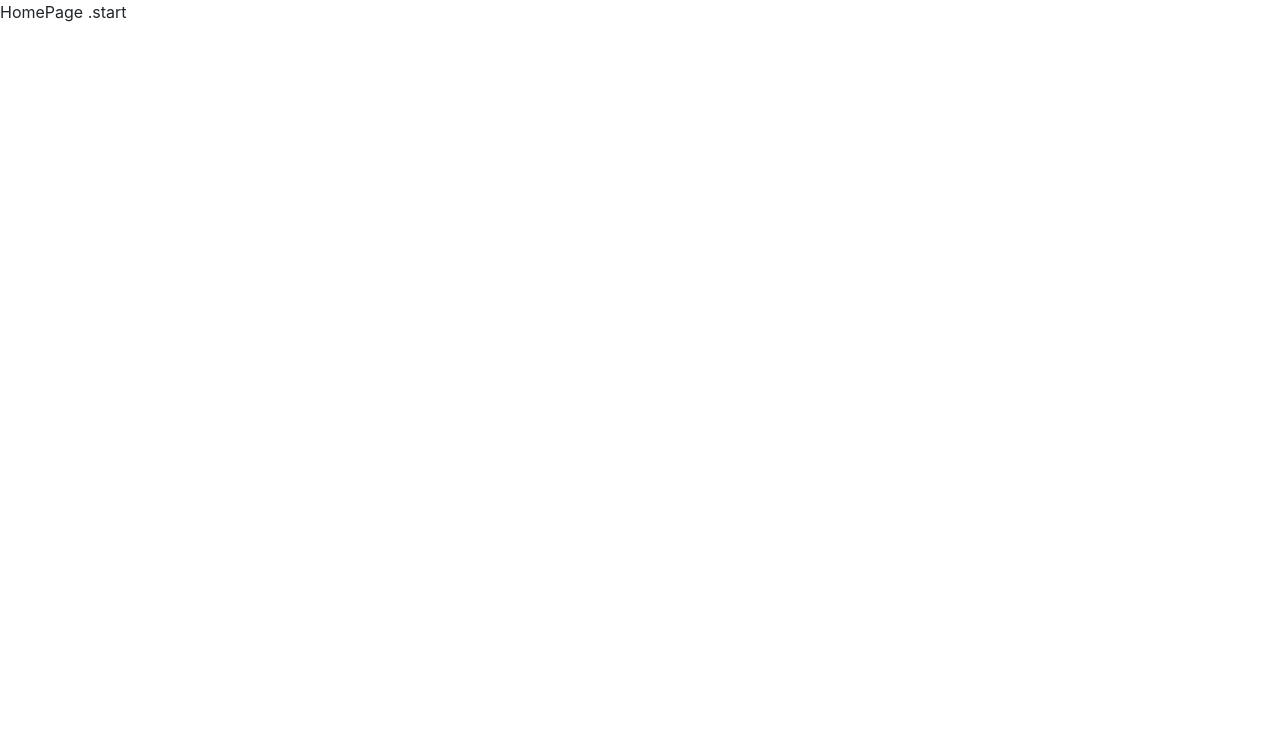
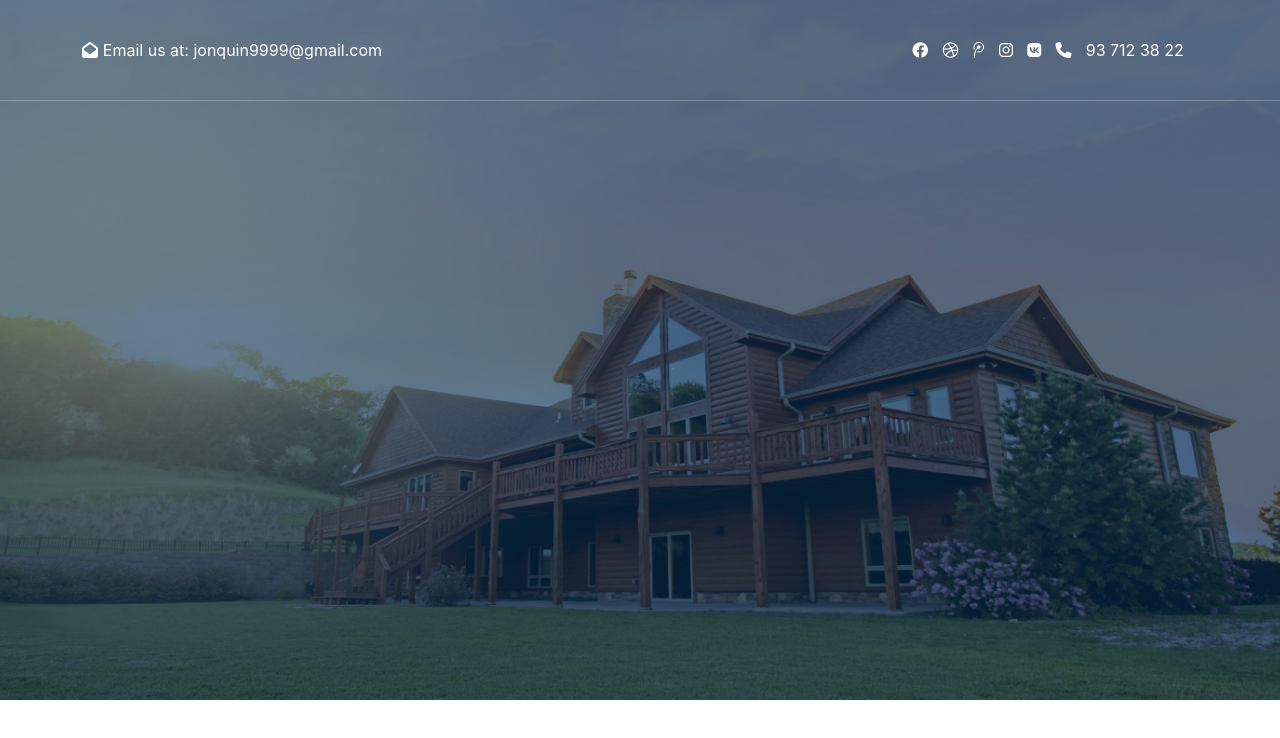
Before and after one commit to IxtiyorSadullayev/newturtkul, a React (Create React App) app in the folder front/: page / in a window 1280 px wide. Shown: the top 738 px of the page. Built offline with nearby package versions, Linux system fonts and the light colour scheme.

Commit message:
Header qismi bitdi hisob

```diff
--- a/front/src/pages/homePage/HomePage.jsx
+++ b/front/src/pages/homePage/HomePage.jsx
@@ -1,8 +1,14 @@
 import React from 'react'
-
+import Ijtimoiy from './Ijtimoiy'
+import './homepage.css'
 function HomePage() {
   return (
-    <div>HomePage .start</div>
+    <>
+      <header>
+        <Ijtimoiy />
+        <hr />
+      </header>
+    </>
   )
 }
 
--- /dev/null
+++ b/front/src/pages/homePage/Ijtimoiy.jsx
@@ -0,0 +1,25 @@
+import React from 'react';
+
+const Ijtimoiy = () =>{
+
+    return(
+        <>
+            <div className="container ijtimoiy">
+                <div className="ijtimoiy_email">
+                    <i className="fa fa-envelope-open"></i>
+                    <p>Email us at: <span>jonquin9999@gmail.com</span></p>
+                </div>
+                <div className="ijtimoiy_iconlar">
+                    <i className="fab fa-facebook"></i>
+                    <i className="fab fa-dribbble"></i>
+                    <i class="fab fa-tencent-weibo"></i>
+                    <i className="fab fa-instagram"></i>
+                    <div className="fab fa-vk"></div>
+                    <i className="fa fa-phone"></i>
+                    <span>93 712 38 22</span>
+                </div>
+            </div>
+        </>
+    )
+}
+export default Ijtimoiy;
--- /dev/null
+++ b/front/src/pages/homePage/homepage.css
@@ -0,0 +1,36 @@
+header{
+    width: 100%;
+    height: 700px;
+    background: url('../../img/header.png');
+    background-position: center center;
+    background-repeat: no-repeat;
+    background-size: cover;
+    color: white;
+}
+.ijtimoiy{
+    width: 100%;
+    height: 100px;
+    display: flex;
+    align-items: center;
+    justify-content: space-between;
+}
+.ijtimoiy_email{
+    display: flex;
+    height: 100%;
+    width: 300px;
+    align-items: center;
+    justify-content: space-between;
+}
+.ijtimoiy_email p{
+    margin: 0;
+}
+.ijtimoiy_iconlar{
+    display: flex;
+    height: 100%;
+    width: 300px;
+    align-items: center;
+    justify-content: space-evenly;
+}
+hr{
+    margin: 0;
+}
```
Also changed, not shown: front/src/img/header.png (added).
